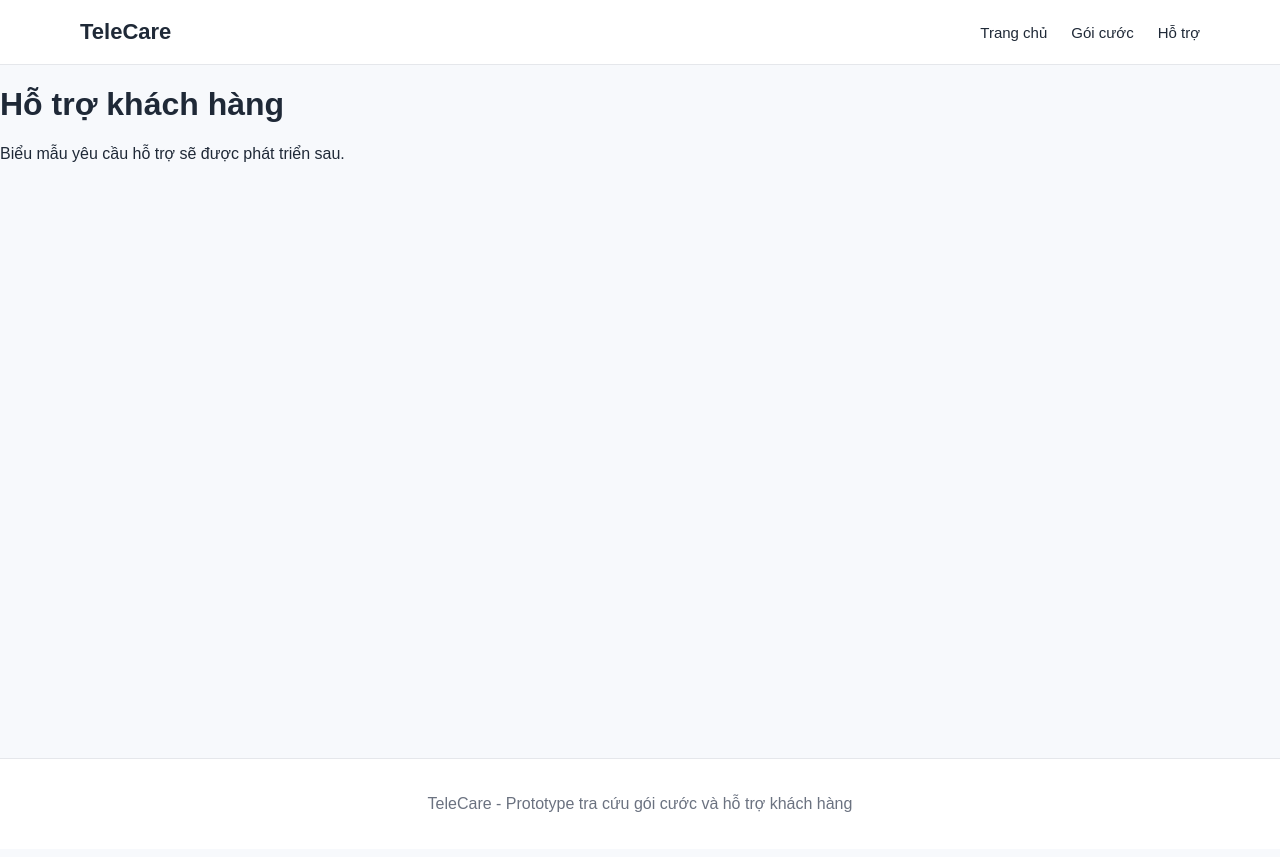
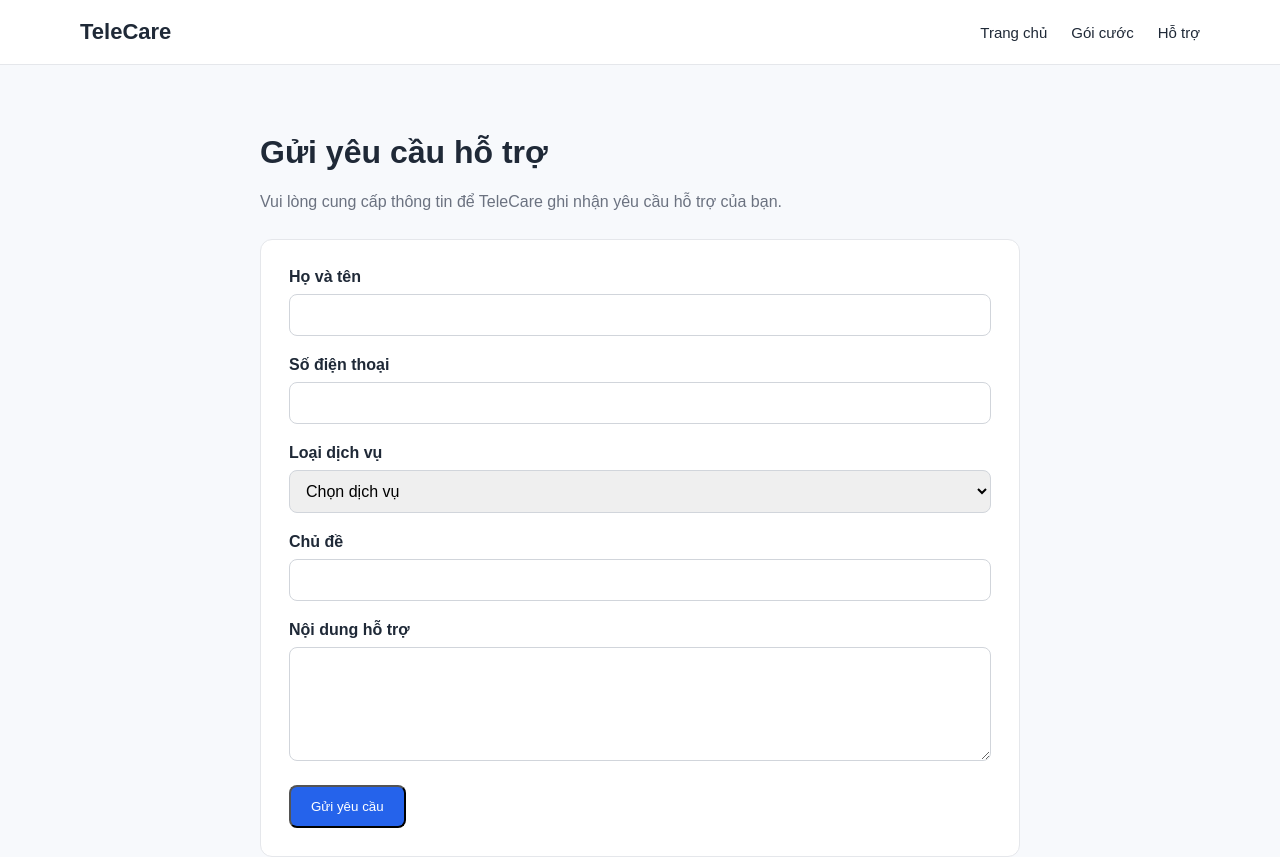
Before and after one commit to dothanhvan1607/TeleCare, a React (Vite) app: page /support in a window 1280 px wide. Shown: the top 857 px of the page. Built offline with nearby package versions, Linux system fonts and the light colour scheme.

Commit message:
feat: add support request form and validation

```diff
--- a/src/index.css
+++ b/src/index.css
@@ -284,3 +284,69 @@ a {
   height: 16px;
   accent-color: #e11d48;
 }
+
+.support-page {
+  padding: 48px 0;
+  max-width: 760px;
+}
+
+.support-header {
+  margin-bottom: 28px;
+}
+
+.support-header p {
+  color: #6b7280;
+}
+
+.support-form {
+  padding: 28px;
+  background: #ffffff;
+  border: 1px solid #e5e7eb;
+  border-radius: 12px;
+}
+
+.form-group {
+  margin-bottom: 20px;
+}
+
+.form-group label {
+  display: block;
+  margin-bottom: 8px;
+  font-weight: 600;
+}
+
+.form-group input,
+.form-group select,
+.form-group textarea {
+  width: 100%;
+  padding: 11px 12px;
+  border: 1px solid #d1d5db;
+  border-radius: 8px;
+  font: inherit;
+}
+
+.form-group input:focus,
+.form-group select:focus,
+.form-group textarea:focus {
+  outline: 2px solid #93c5fd;
+  border-color: #2563eb;
+}
+
+.form-error {
+  display: block;
+  margin-top: 6px;
+  color: #dc2626;
+  font-size: 14px;
+}
+
+.support-success {
+  margin-top: 24px;
+  padding: 20px;
+  border: 1px solid #86efac;
+  border-radius: 12px;
+  background: #f0fdf4;
+}
+
+.support-success h3 {
+  margin-top: 0;
+}
--- a/src/pages/Support.tsx
+++ b/src/pages/Support.tsx
@@ -1,8 +1,227 @@
+import { FormEvent, useState } from 'react'
+
+type FormData = {
+  fullName: string
+  phone: string
+  service: string
+  subject: string
+  content: string
+}
+
+type FormErrors = Partial<Record<keyof FormData, string>>
+
+const initialForm: FormData = {
+  fullName: '',
+  phone: '',
+  service: '',
+  subject: '',
+  content: '',
+}
+
 function Support() {
+  const [formData, setFormData] = useState<FormData>(initialForm)
+  const [errors, setErrors] = useState<FormErrors>({})
+  const [requestCode, setRequestCode] = useState('')
+  const [successMessage, setSuccessMessage] = useState('')
+
+  function validateForm() {
+    const newErrors: FormErrors = {}
+
+    if (!formData.fullName.trim()) {
+      newErrors.fullName = 'Vui lòng nhập họ và tên.'
+    }
+
+    if (!formData.phone.trim()) {
+      newErrors.phone = 'Vui lòng nhập số điện thoại.'
+    } else if (!/^(0|\+84)\d{9}$/.test(formData.phone.trim())) {
+      newErrors.phone = 'Số điện thoại không hợp lệ.'
+    }
+
+    if (!formData.service) {
+      newErrors.service = 'Vui lòng chọn loại dịch vụ.'
+    }
+
+    if (!formData.subject.trim()) {
+      newErrors.subject = 'Vui lòng nhập chủ đề hỗ trợ.'
+    }
+
+    if (!formData.content.trim()) {
+      newErrors.content = 'Vui lòng nhập nội dung cần hỗ trợ.'
+    } else if (formData.content.trim().length < 10) {
+      newErrors.content = 'Nội dung cần có ít nhất 10 ký tự.'
+    }
+
+    setErrors(newErrors)
+
+    return Object.keys(newErrors).length === 0
+  }
+
+  function handleSubmit(event: FormEvent<HTMLFormElement>) {
+    event.preventDefault()
+
+    setSuccessMessage('')
+    setRequestCode('')
+
+    if (!validateForm()) {
+      return
+    }
+
+    const code = `TC-${Date.now().toString().slice(-8)}`
+
+    setRequestCode(code)
+    setSuccessMessage(
+      'Yêu cầu hỗ trợ đã được ghi nhận thành công.'
+    )
+
+    setFormData(initialForm)
+    setErrors({})
+  }
+
   return (
-    <div>
-      <h1>Hỗ trợ khách hàng</h1>
-      <p>Biểu mẫu yêu cầu hỗ trợ sẽ được phát triển sau.</p>
+    <div className="container support-page">
+      <div className="support-header">
+        <h1>Gửi yêu cầu hỗ trợ</h1>
+
+        <p>
+          Vui lòng cung cấp thông tin để TeleCare ghi nhận
+          yêu cầu hỗ trợ của bạn.
+        </p>
+      </div>
+
+      <form className="support-form" onSubmit={handleSubmit}>
+        <div className="form-group">
+          <label htmlFor="fullName">Họ và tên</label>
+
+          <input
+            id="fullName"
+            type="text"
+            value={formData.fullName}
+            onChange={(e) =>
+              setFormData({
+                ...formData,
+                fullName: e.target.value,
+              })
+            }
+          />
+
+          {errors.fullName && (
+            <span className="form-error">
+              {errors.fullName}
+            </span>
+          )}
+        </div>
+
+        <div className="form-group">
+          <label htmlFor="phone">Số điện thoại</label>
+
+          <input
+            id="phone"
+            type="tel"
+            value={formData.phone}
+            onChange={(e) =>
+              setFormData({
+                ...formData,
+                phone: e.target.value,
+              })
+            }
+          />
+
+          {errors.phone && (
+            <span className="form-error">
+              {errors.phone}
+            </span>
+          )}
+        </div>
+
+        <div className="form-group">
+          <label htmlFor="service">Loại dịch vụ</label>
+
+          <select
+            id="service"
+            value={formData.service}
+            onChange={(e) =>
+              setFormData({
+                ...formData,
+                service: e.target.value,
+              })
+            }
+          >
+            <option value="">Chọn dịch vụ</option>
+            <option value="goi-cuoc">Gói cước</option>
+            <option value="data">Data / Internet</option>
+            <option value="thoai">Gọi thoại</option>
+            <option value="khac">Khác</option>
+          </select>
+
+          {errors.service && (
+            <span className="form-error">
+              {errors.service}
+            </span>
+          )}
+        </div>
+
+        <div className="form-group">
+          <label htmlFor="subject">Chủ đề</label>
+
+          <input
+            id="subject"
+            type="text"
+            value={formData.subject}
+            onChange={(e) =>
+              setFormData({
+                ...formData,
+                subject: e.target.value,
+              })
+            }
+          />
+
+          {errors.subject && (
+            <span className="form-error">
+              {errors.subject}
+            </span>
+          )}
+        </div>
+
+        <div className="form-group">
+          <label htmlFor="content">Nội dung hỗ trợ</label>
+
+          <textarea
+            id="content"
+            rows={5}
+            value={formData.content}
+            onChange={(e) =>
+              setFormData({
+                ...formData,
+                content: e.target.value,
+              })
+            }
+          />
+
+          {errors.content && (
+            <span className="form-error">
+              {errors.content}
+            </span>
+          )}
+        </div>
+
+        <button className="primary-button" type="submit">
+          Gửi yêu cầu
+        </button>
+      </form>
+
+      {successMessage && (
+        <div className="support-success">
+          <h3>{successMessage}</h3>
+
+          <p>
+            Mã yêu cầu: <strong>{requestCode}</strong>
+          </p>
+
+          <p>
+            Đây là mã yêu cầu mô phỏng phục vụ prototype.
+          </p>
+        </div>
+      )}
     </div>
   )
 }
```
Also changed, not shown: 1 other file (tests, documents, lock files or other folders).
